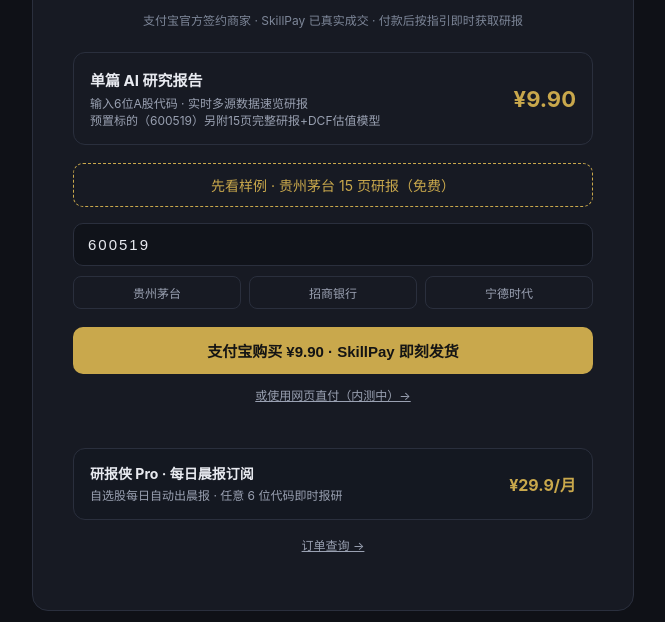
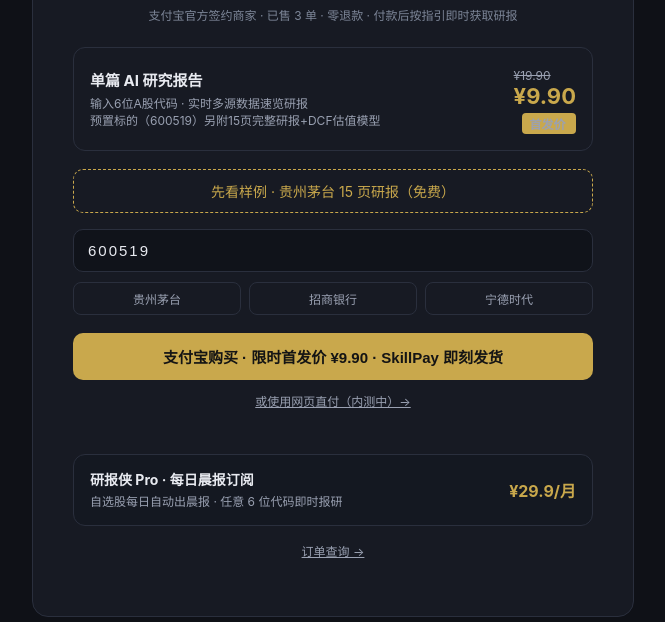
Before and after one commit to yigenfeng0707-netizen/yanbaoxia-web, a website: page public/index.html in a window 1280 px wide. Shown: the part 178-800 px from the top of the page, without its empty margins (307-972 px from the left). Drawn offline with Linux system fonts and the light colour scheme.

Commit message:
首页转化优化：加信任背书与限时首发价标签
- 信任行新增"已售 3 单 · 零退款"
- 价格区加 ¥19.90 划线原价 + 「首发价」徽章
- 购买按钮文案改为"限时首发价 ¥9.90"

```diff
--- a/public/index.html
+++ b/public/index.html
@@ -16,6 +16,8 @@
   button:disabled{opacity:.5;cursor:wait}
   #msg{color:#9aa1b2;font-size:13px;text-align:center;margin-top:12px;min-height:18px}
   .trust{color:#7d8698;font-size:12px;margin-top:10px;line-height:1.6;text-align:center}
+  .badge{display:inline-block;background:#c9a84c;color:#141414;font-size:11px;font-weight:700;padding:2px 8px;border-radius:4px;margin-left:8px;vertical-align:middle}
+  .price-old{color:#5a6173;text-decoration:line-through;font-size:14px;font-weight:400;margin-right:6px}
   .sample{display:block;text-align:center;margin-top:18px;padding:11px;border:1px dashed #c9a84c;border-radius:10px;color:#c9a84c;text-decoration:none;font-size:14px}
   .chips{display:flex;gap:8px;margin-top:10px}
   .chips span{flex:1;text-align:center;padding:7px 0;border:1px solid #2a2f3d;border-radius:8px;font-size:12px;color:#9aa1b2;cursor:pointer}
@@ -29,16 +31,16 @@
   <div class="tag">YANBAOXIA · PAYATHON 2026</div>
   <h1>研报侠</h1>
   <p class="sub">输入一家上市公司，AI 生成机构级研究报告 + DCF 估值模型。<br>东财 / 腾讯 / 新浪 / 网易 / baostock 五源交叉校验，关键数字双源一致才输出。</p>
-  <div class="trust">支付宝官方签约商家 · SkillPay 已真实成交 · 付款后按指引即时获取研报</div>
+  <div class="trust">支付宝官方签约商家 · 已售 3 单 · 零退款 · 付款后按指引即时获取研报</div>
   <div class="sku">
     <div><b>单篇 AI 研究报告</b><span>输入6位A股代码 · 实时多源数据速览研报<br>预置标的（600519）另附15页完整研报+DCF估值模型</span></div>
-    <div class="price">¥9.90</div>
+    <div class="price"><span class="price-old">¥19.90</span>¥9.90<span class="badge">首发价</span></div>
   </div>
   <a class="sample" href="/sample/600519-sample-report.pdf" target="_blank">先看样例 · 贵州茅台 15 页研报（免费）</a>
   <input id="stockCode" value="600519" placeholder="输入股票代码，如 600519" maxlength="6" inputmode="numeric"
     style="width:100%;box-sizing:border-box;margin-top:16px;padding:12px 14px;border:1px solid #2a2f3d;border-radius:10px;background:#10131a;color:#e8eaf0;font-size:15px;letter-spacing:2px">
   <div class="chips"><span onclick="pick('600519')">贵州茅台</span><span onclick="pick('600036')">招商银行</span><span onclick="pick('300750')">宁德时代</span></div>
-  <button id="payBtn" onclick="window.open('https://skillpay.alipay.com/user/product?merchantId=2088712324761003&amp;productId=P0806000210827629','_blank','noopener')">支付宝购买 ¥9.90 · SkillPay 即刻发货</button>
+  <button id="payBtn" onclick="window.open('https://skillpay.alipay.com/user/product?merchantId=2088712324761003&amp;productId=P0806000210827629','_blank','noopener')">支付宝购买 · 限时首发价 ¥9.90 · SkillPay 即刻发货</button>
   <p style="text-align:center;margin:10px 0 0"><a id="webpayEntry" onclick="pay('report_std')" style="color:#9aa1b2;font-size:12px;cursor:pointer;text-decoration:underline">或使用网页直付（内测中）→</a></p>
   <div id="msg"></div>
   <a class="pro" href="https://skillpay.alipay.com/user/product?merchantId=2088712324761003&amp;productId=P0806000210830770" target="_blank" rel="noopener">
```
